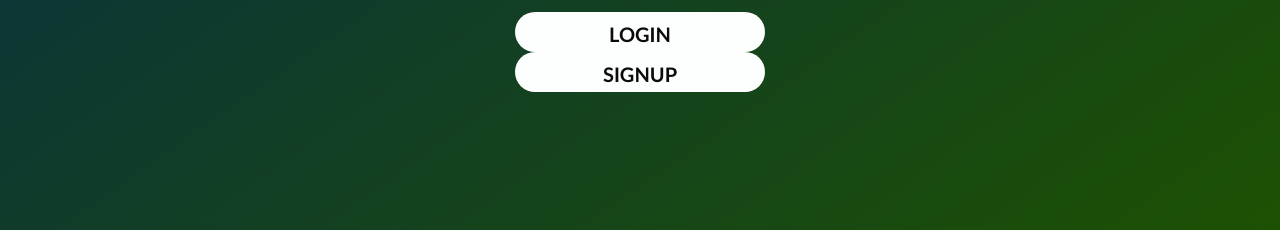
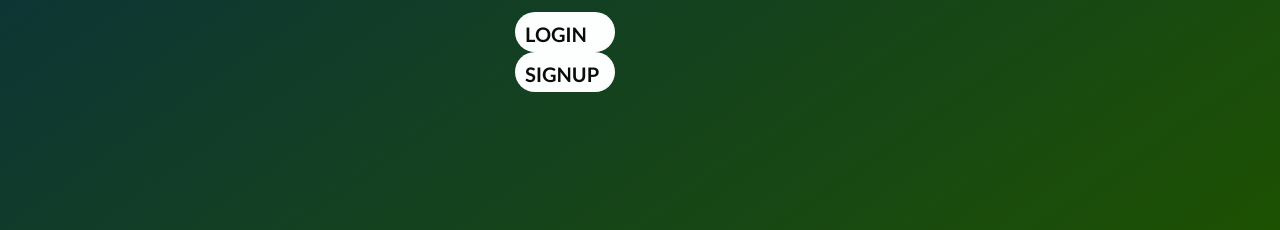
Before and after one commit to Demoncharged9020/login-signup-page-, a plain HTML site: page login page.html in a window 1280 px wide. Shown: the part 586-816 px from the top of the page. Drawn offline with Linux system fonts and the light colour scheme.

Commit message:
Update login page.html

```diff
--- a/login page.html
+++ b/login page.html
@@ -72,7 +72,7 @@
             color: #0c0c0c;
         }
         button {
-            width: 250px;
+            width: 100px;
             height: 40px;
             padding: 10px;
             border: none;
@@ -85,6 +85,7 @@
             font-family:'Trebuchet MS', 'Lucida Sans Unicode', 'Lucida Grande', 'Lucida Sans', Arial, sans-serif ;
             font-weight:bolder;
             font-size:20px;
+            display: flex;
         }
         button:hover {
             background-color: #53c49a;
```
